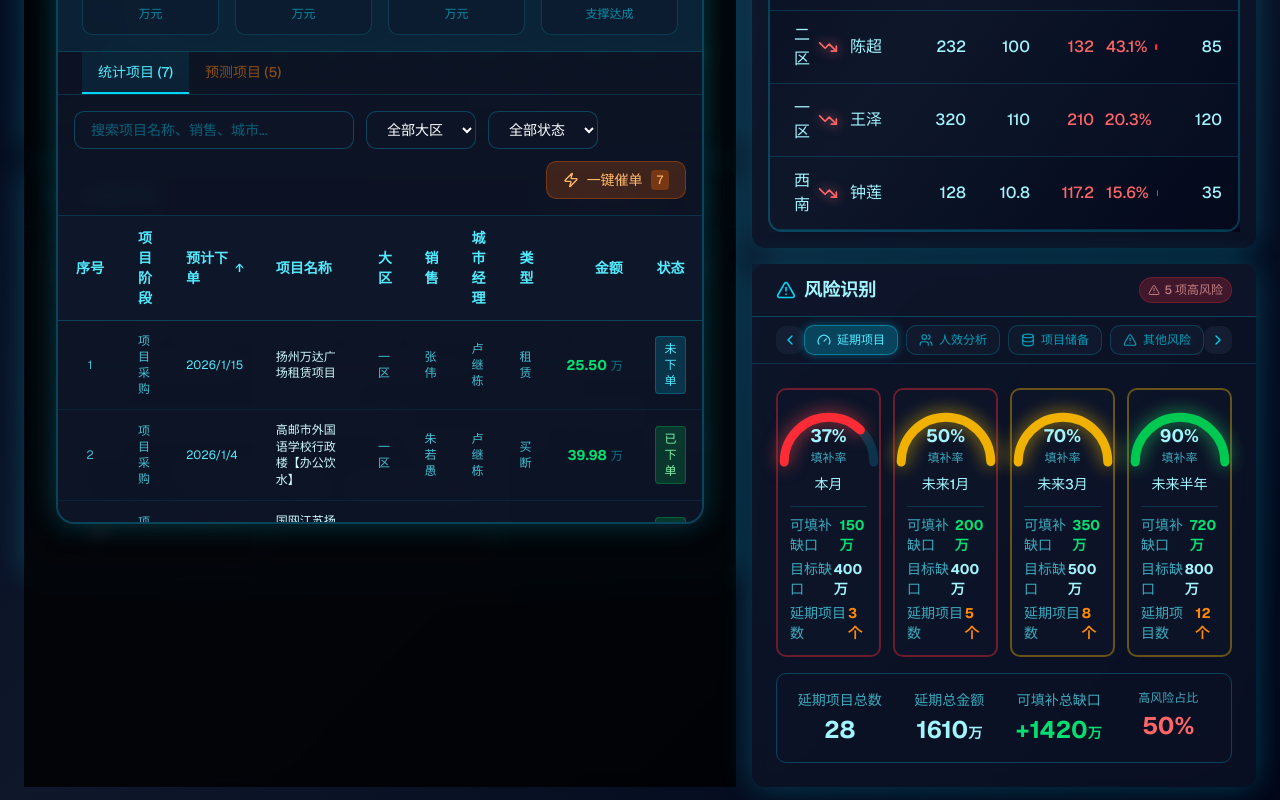
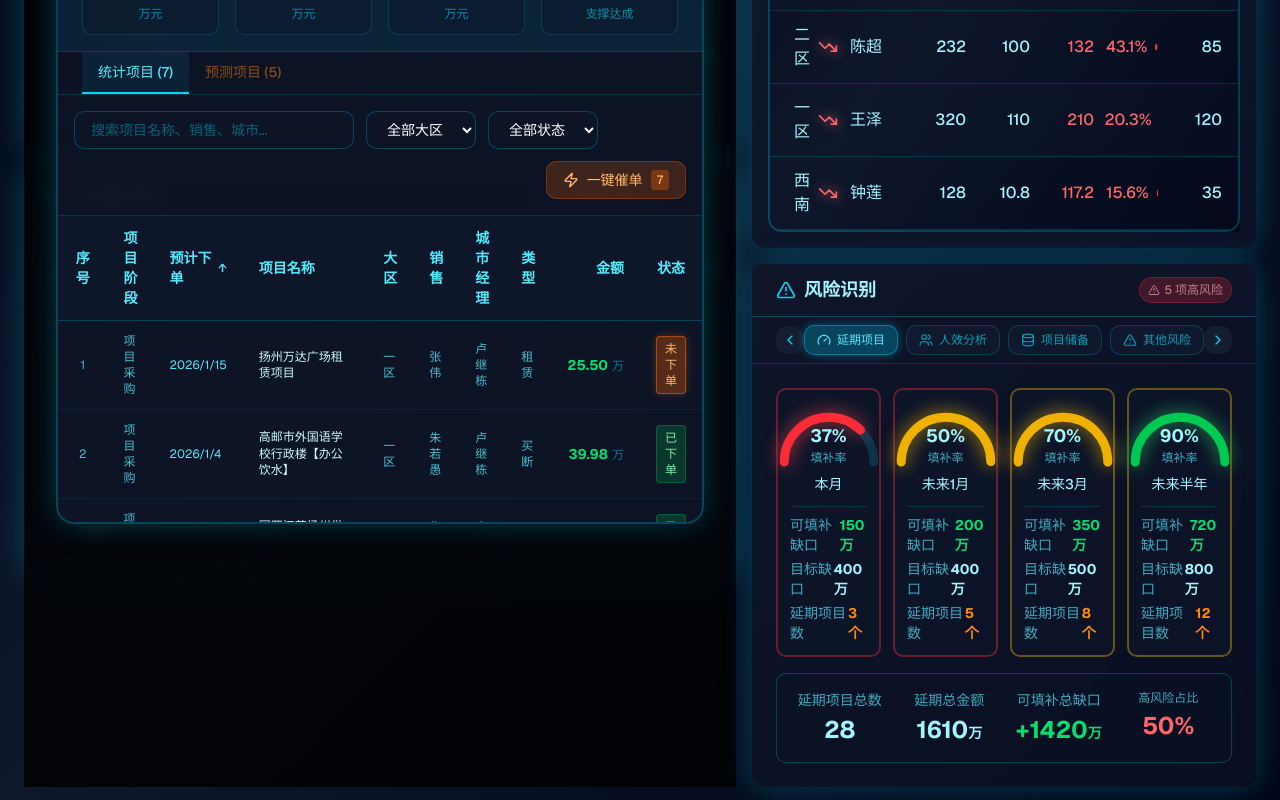
Before and after one commit to navylee1990/coze_jsc, a Next.js app: page /gm in a window 1280 px wide. Both pictures are taken after a click on the element 150 px from the left and 938 px from the top of the page. Shown: the part 538-1338 px from the top of the page. Built offline with nearby package versions, Linux system fonts and the light colour scheme.

Commit message:
feat: 优化未下单状态醒目程度并调整项目名称列宽度

```diff
--- a/src/components/FutureSupportAdequacyPanel.tsx
+++ b/src/components/FutureSupportAdequacyPanel.tsx
@@ -2458,7 +2458,7 @@ function ProjectDrillDownModal({
                     </div>
                   </th>
                   <th className={cn(
-                    'px-3 py-2 sm:px-4 sm:py-3 text-left font-semibold',
+                    'px-3 py-2 sm:px-4 sm:py-3 text-left font-semibold w-48 sm:w-64',
                     theme === 'dashboard' ? 'text-cyan-300' : 'text-slate-700'
                   )}>
                     项目名称
@@ -2559,8 +2559,8 @@ function ProjectDrillDownModal({
                       }
                       if (statusLower.includes('未下单')) {
                         return theme === 'dashboard'
-                          ? 'bg-cyan-500/20 text-cyan-300 border-cyan-500/30'
-                          : 'bg-cyan-100 text-cyan-700 border-cyan-200';
+                          ? 'bg-orange-500/30 text-orange-300 border-orange-500/50 shadow-[0_0_8px_rgba(249,115,22,0.3)]'
+                          : 'bg-orange-100 text-orange-700 border-orange-300';
                       }
                       return theme === 'dashboard'
                         ? 'bg-slate-500/20 text-slate-300 border-slate-500/30'
```
